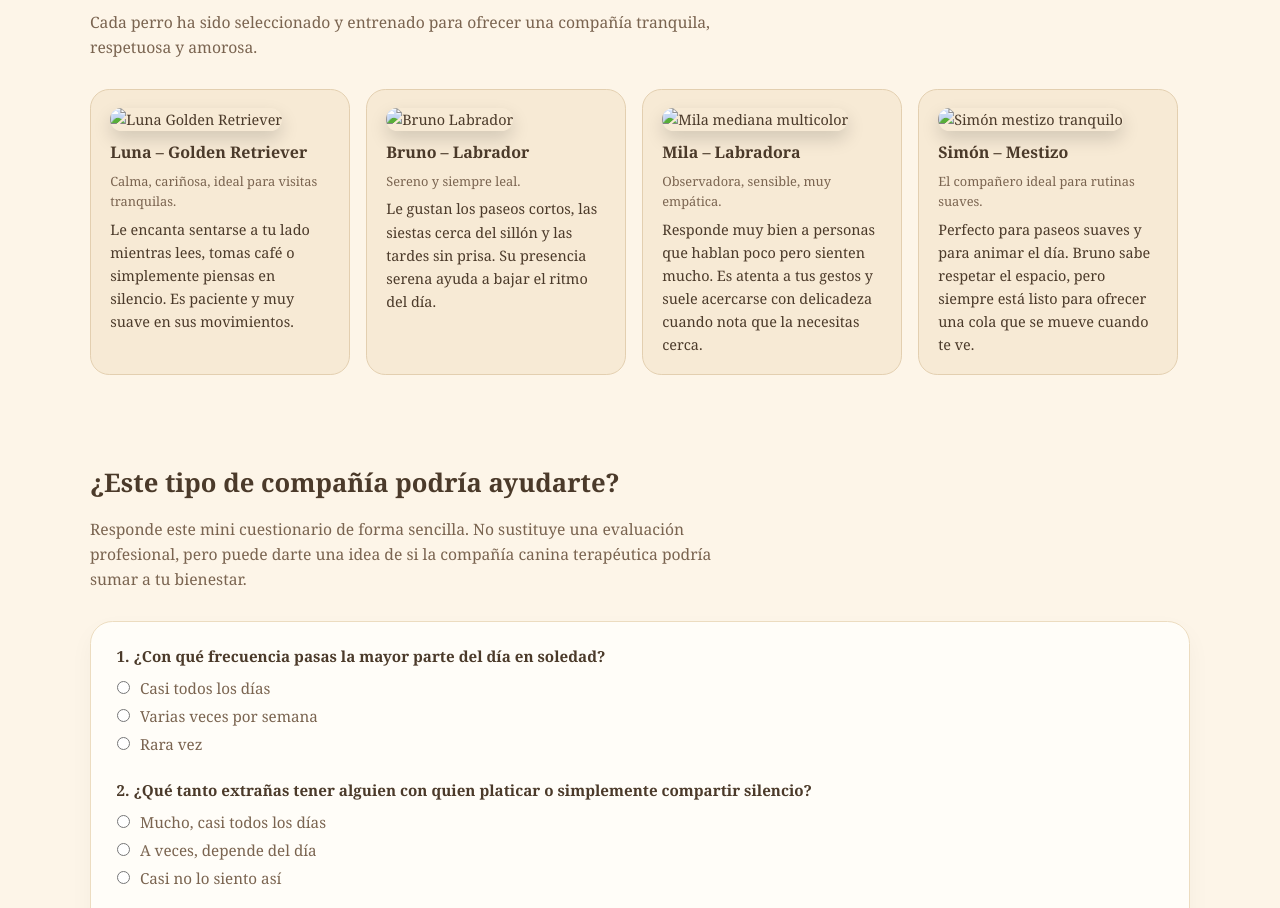
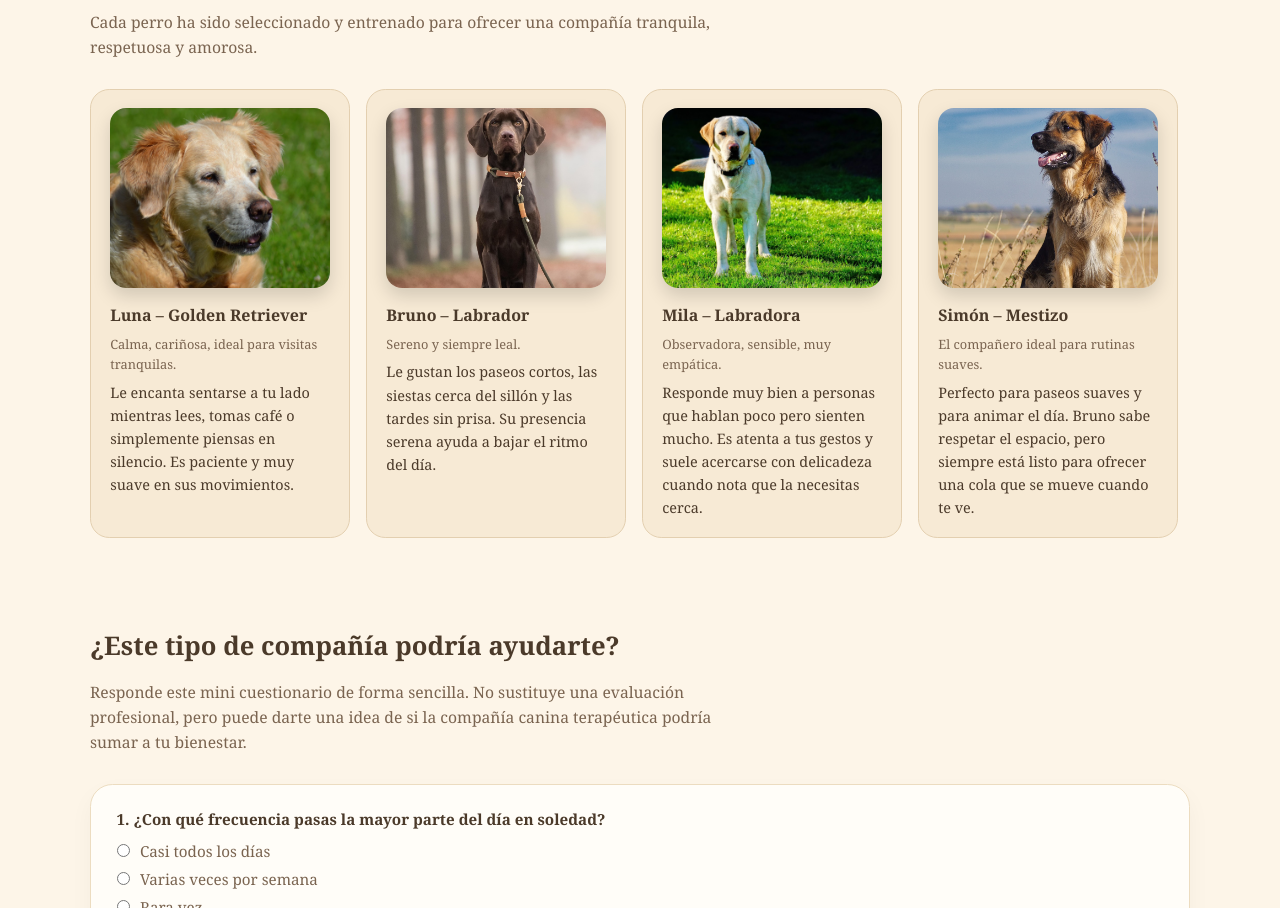
Before and after one commit to EmilioROFL/Huella-Estrella, a plain HTML site: page index.html in a window 1280 px wide. Shown: the part 1694-2602 px from the top of the page. Drawn offline with Linux system fonts and the light colour scheme.

Commit message:
Update index.html
Fix paths for images and video

```diff
--- a/index.html
+++ b/index.html
@@ -713,7 +713,7 @@
 
       <aside class="hero-side video-card">
         <video autoplay muted loop playsinline class="hero-video">
-          <source src="video/perro-caminando.mp4" type="video/mp4">
+          <source src="perro-caminando.mp4" type="video/mp4">
           Tu navegador no soporta video HTML5.
         </video>
         <h2>Un paso a la vez</h2>
@@ -816,7 +816,7 @@
 
         <div class="dog-carousel">
           <article class="dog-card">
-            <img src="perros/luna-golden.png" alt="Luna Golden Retriever" class="dog-img">
+            <img src="luna-golden.png" alt="Luna Golden Retriever" class="dog-img">
             <h3>Luna – Golden Retriever</h3>
             <p class="dog-tagline">Calma, cariñosa, ideal para visitas tranquilas.</p>
             <p>
@@ -826,7 +826,7 @@
           </article>
 
           <article class="dog-card">
-            <img src="perros/bruno-labrador.png" alt="Bruno Labrador" class="dog-img">
+            <img src="bruno-labrador.png" alt="Bruno Labrador" class="dog-img">
             <h3>Bruno – Labrador</h3>
             <p class="dog-tagline">Sereno y siempre leal.</p>
             <p>
@@ -836,7 +836,7 @@
           </article>
 
           <article class="dog-card">
-            <img src="perros/mila-mediana.png" alt="Mila mediana multicolor" class="dog-img">
+            <img src="mila-mediana.png" alt="Mila mediana multicolor" class="dog-img">
             <h3>Mila – Labradora </h3>
             <p class="dog-tagline">Observadora, sensible, muy empática.</p>
             <p>
@@ -847,7 +847,7 @@
           </article>
 
           <article class="dog-card">
-            <img src="perros/simon-mestizo.png" alt="Simón mestizo tranquilo" class="dog-img">
+            <img src="simon-mestizo.png" alt="Simón mestizo tranquilo" class="dog-img">
             <h3>Simón – Mestizo</h3>
             <p class="dog-tagline">El compañero ideal para rutinas suaves.</p>
             <p>
```
